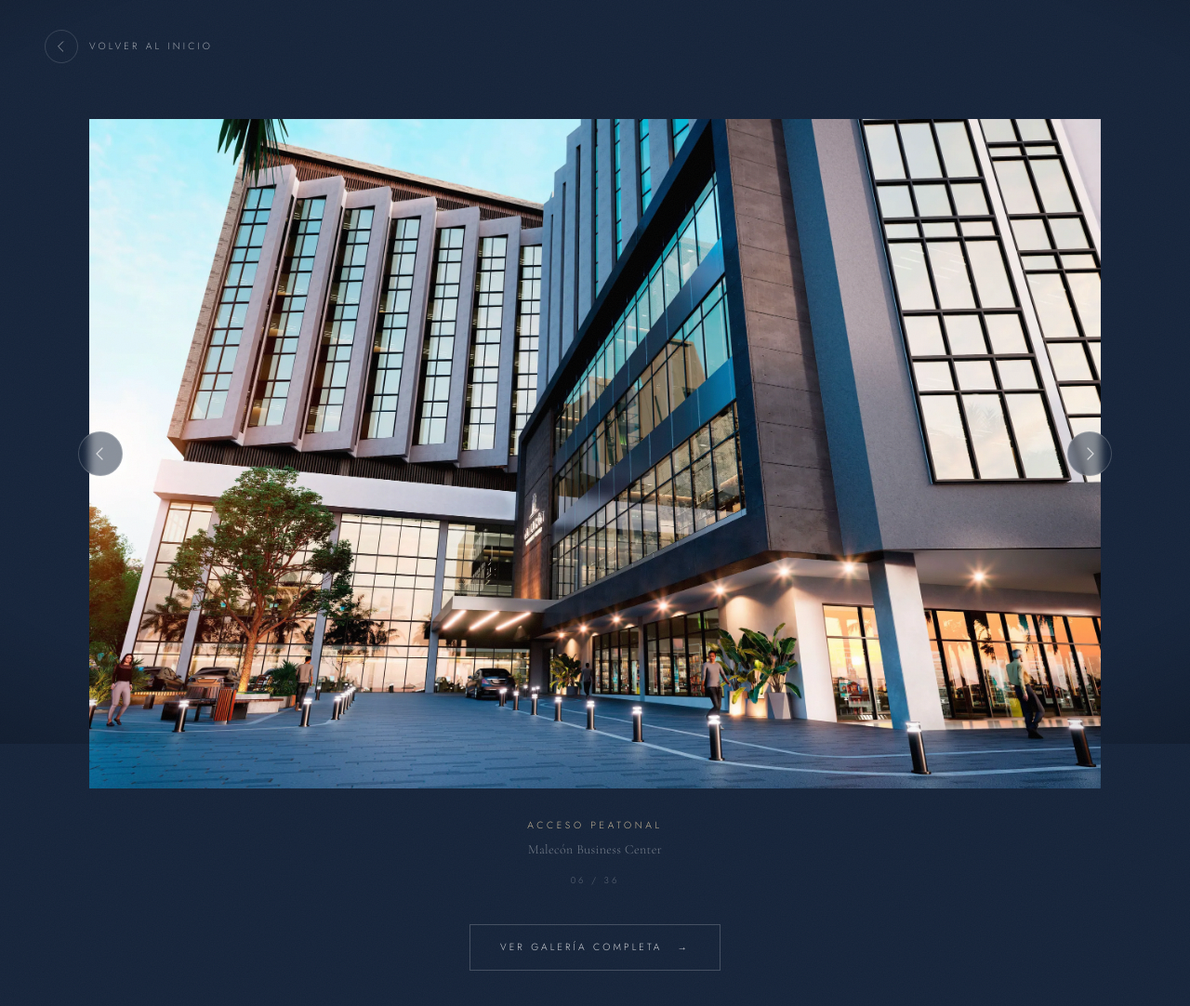
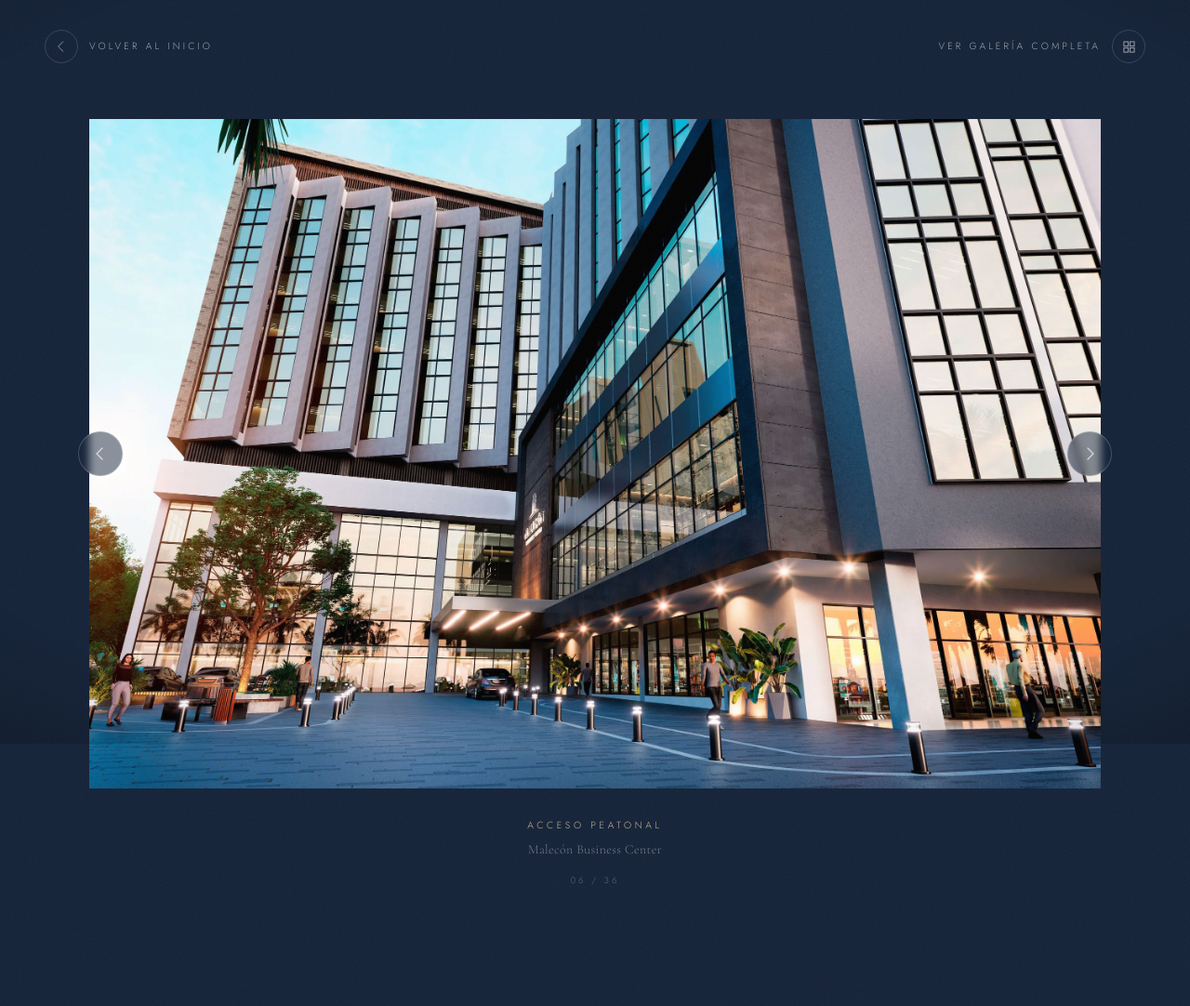
Before and after one commit to jerdiaz/malecon-residences, a Next.js app: page /galeria/acceso-peatonal in a window 1280 px wide. Shown: the top 1082 px of the page at 93% size. After the commit the page ends 1018 px from the top, so only its background shows below. Built offline with nearby package versions, Linux system fonts and the light colour scheme.

Commit message:
Detalle de galeria: mover el boton arriba a la derecha

```diff
--- a/src/app/galeria/[slug]/page.tsx
+++ b/src/app/galeria/[slug]/page.tsx
@@ -33,6 +33,23 @@ export default async function RenderDetailPage({
           </svg>
         </span>
         Volver al inicio
+      </Link>
+
+      <Link
+        href="/galeria"
+        aria-label="Ver galería completa"
+        className="group absolute right-6 top-6 flex items-center gap-3 text-[0.65rem] font-light uppercase tracking-[0.3em] text-white/60 transition-colors duration-300 hover:text-champagne md:right-12 md:top-8"
+      >
+        {/* El texto se oculta en móvil: junto al enlace de la izquierda no cabe */}
+        <span className="hidden sm:inline">Ver galería completa</span>
+        <span className="flex h-9 w-9 items-center justify-center rounded-full border border-white/15 transition-colors duration-300 group-hover:border-bronze">
+          <svg width="13" height="13" viewBox="0 0 14 14" fill="none" aria-hidden="true">
+            <rect x="1" y="1" width="5" height="5" stroke="currentColor" strokeWidth="1" />
+            <rect x="8" y="1" width="5" height="5" stroke="currentColor" strokeWidth="1" />
+            <rect x="1" y="8" width="5" height="5" stroke="currentColor" strokeWidth="1" />
+            <rect x="8" y="8" width="5" height="5" stroke="currentColor" strokeWidth="1" />
+          </svg>
+        </span>
       </Link>
 
       <GalleryKeyNav prevSlug={prev.slug} nextSlug={next.slug} />
@@ -81,19 +98,6 @@ export default async function RenderDetailPage({
           {String(index + 1).padStart(2, "0")} / {String(total).padStart(2, "0")}
         </p>
 
-        {/* Acceso a la grilla completa. El enlace de arriba lleva al inicio,
-            así que este es el único camino a /galeria desde el detalle. */}
-        <div className="mt-10 flex justify-center">
-          <Link
-            href="/galeria"
-            className="group flex items-center gap-4 border border-white/20 px-8 py-4 text-[0.65rem] font-light uppercase tracking-[0.3em] text-white/80 transition-all duration-500 ease-silk hover:border-bronze hover:text-champagne"
-          >
-            Ver galería completa
-            <span className="transition-transform duration-500 ease-silk group-hover:translate-x-1">
-              →
-            </span>
-          </Link>
-        </div>
       </div>
     </main>
   );
```
